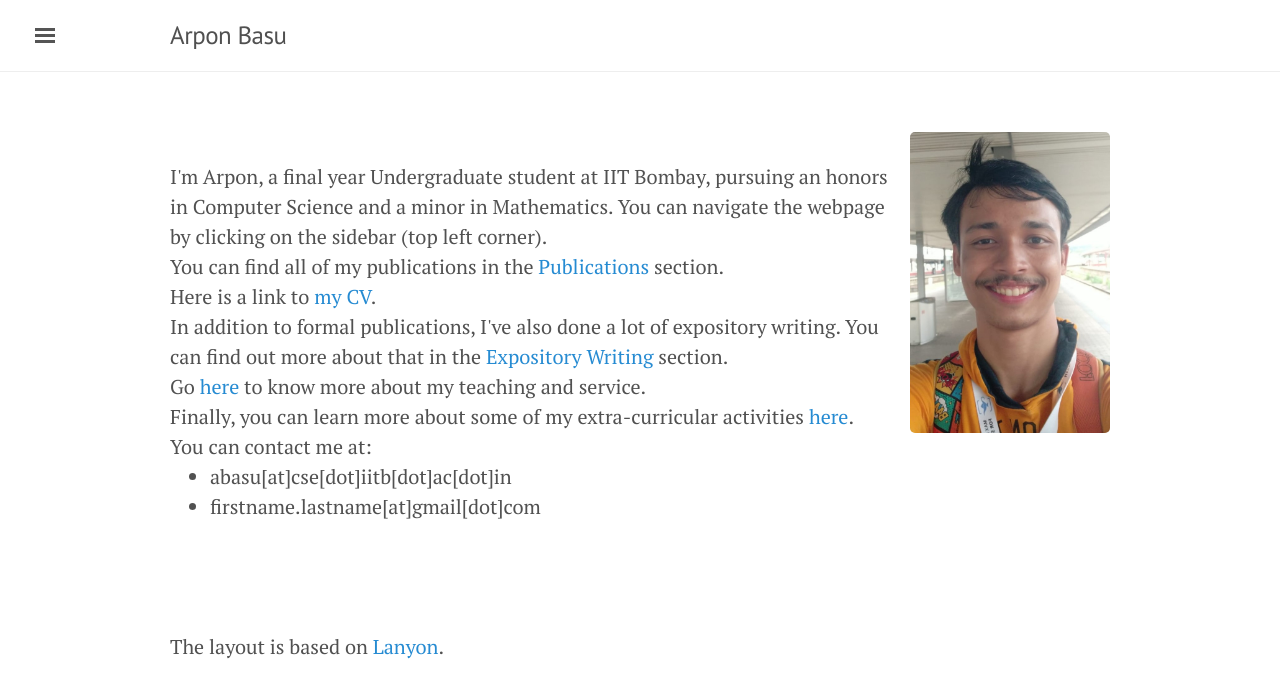
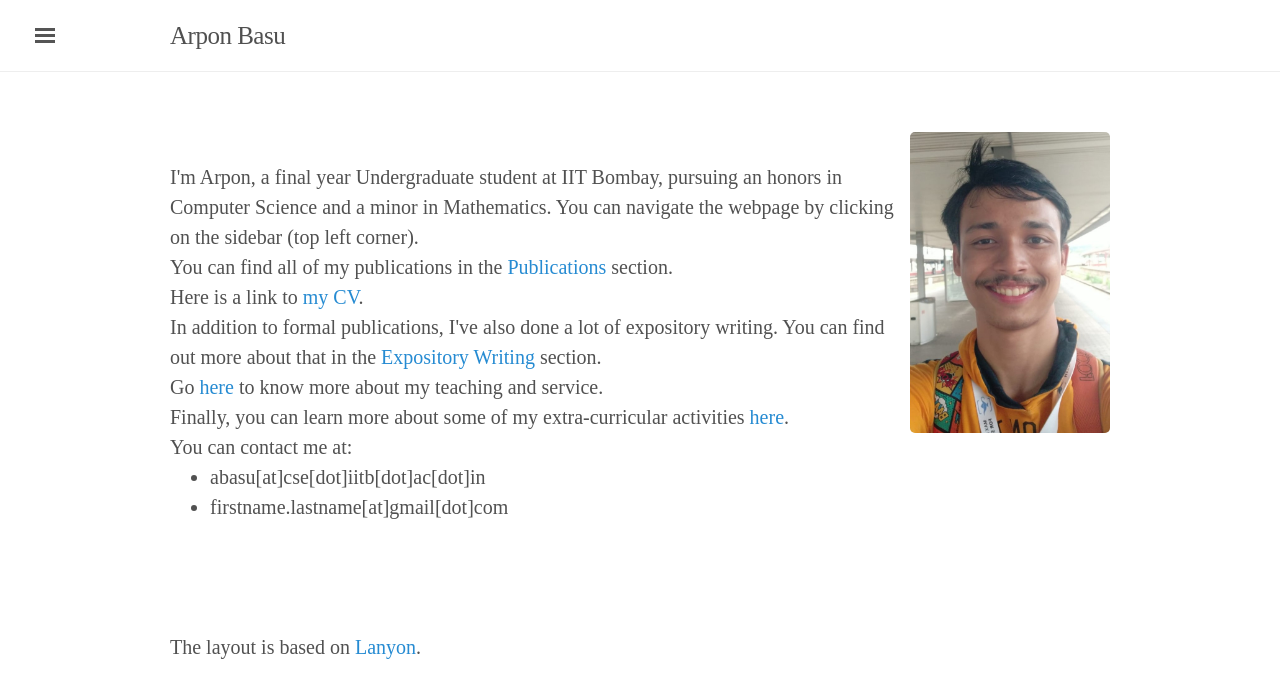
Before and after one commit to rugiarindam/rugiarindam.github.io, a Jekyll site: the page built from index.html, in a window 1280 px wide. Shown: the top 698 px of the page. Built offline with Jekyll 4.4.1, drawn with Linux system fonts in a browser that asks for light colours; nearby versions of some CDN libraries; some web fonts are replaced; the list of posts is cut into pages by our own code.

Commit message:
font changed

```diff
--- a/_includes/head.html
+++ b/_includes/head.html
@@ -19,6 +19,7 @@
   <link rel="stylesheet" href="{{ site.baseurl }}/public/css/syntax.css">
   <link rel="stylesheet" href="{{ site.baseurl }}/public/css/lanyon.css">
   <link rel="stylesheet" href="https://fonts.googleapis.com/css?family=PT+Serif:400,400italic,700%7CPT+Sans:400">
+  <link href="https://db.onlinewebfonts.com/c/6a0482275e06b01d85575eb3b9894566?family=Palatino+Linotype+W02" rel="stylesheet">
 
   <!-- Icons -->
   <link rel="apple-touch-icon-precomposed" sizes="144x144" href="{{ site.baseurl }}/public/apple-touch-icon-precomposed.png">
--- a/public/css/lanyon.css
+++ b/public/css/lanyon.css
@@ -41,11 +41,13 @@ body {
 }
 
 html {
-  font-family: "PT Serif", Georgia, "Times New Roman", serif;
+  /* font-family: "PT Serif", Georgia, "Times New Roman", serif; */
+  font-family: "Palatino Linotype W02";
 }
 
 h1, h2, h3, h4, h5, h6 {
-  font-family: "PT Sans", Helvetica, Arial, sans-serif;
+  /* font-family: "PT Sans", Helvetica, Arial, sans-serif; */
+  font-family: "Palatino Linotype W02";
   font-weight: 400;
   color: #313131;
   letter-spacing: -.025rem;
@@ -148,7 +150,8 @@ h1, h2, h3, h4, h5, h6 {
   width: 12rem;
   visibility: hidden;
   overflow-y: auto;
-  font-family: "PT Sans", Helvetica, Arial, sans-serif;
+  /* font-family: "PT Sans", Helvetica, Arial, sans-serif; */
+  font-family: "Palatino Linotype W02";
   font-size: .875rem; /* 15px */
   color: rgba(255,255,255,.6);
   background-color: #202020;
@@ -368,7 +371,8 @@ a.sidebar-nav-item:focus {
   overflow: hidden; /* clearfix */
   margin-left: -1rem;
   margin-right: -1rem;
-  font-family: "PT Sans", Helvetica, Arial, sans-serif;
+  /* font-family: "PT Sans", Helvetica, Arial, sans-serif; */
+  font-family: "Palatino Linotype W02";
   color: #ccc;
   text-align: center;
 }
```
